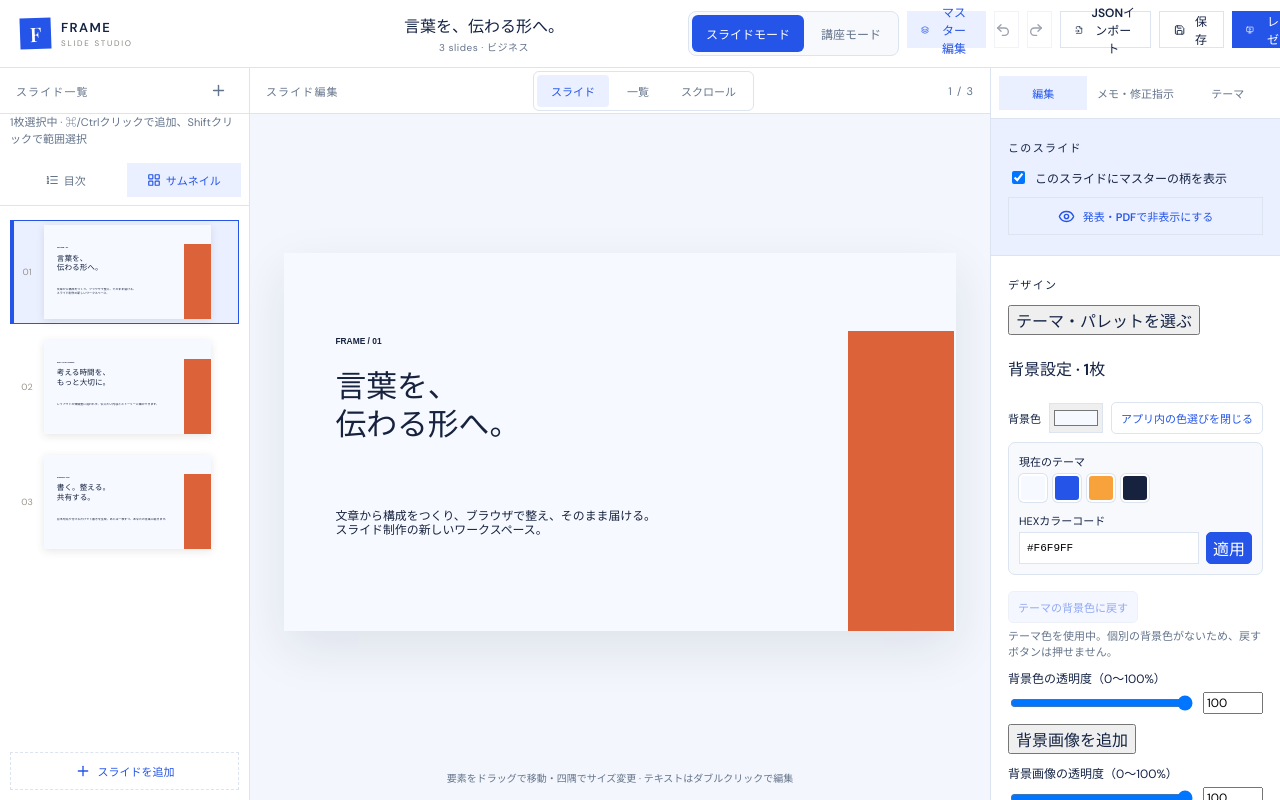
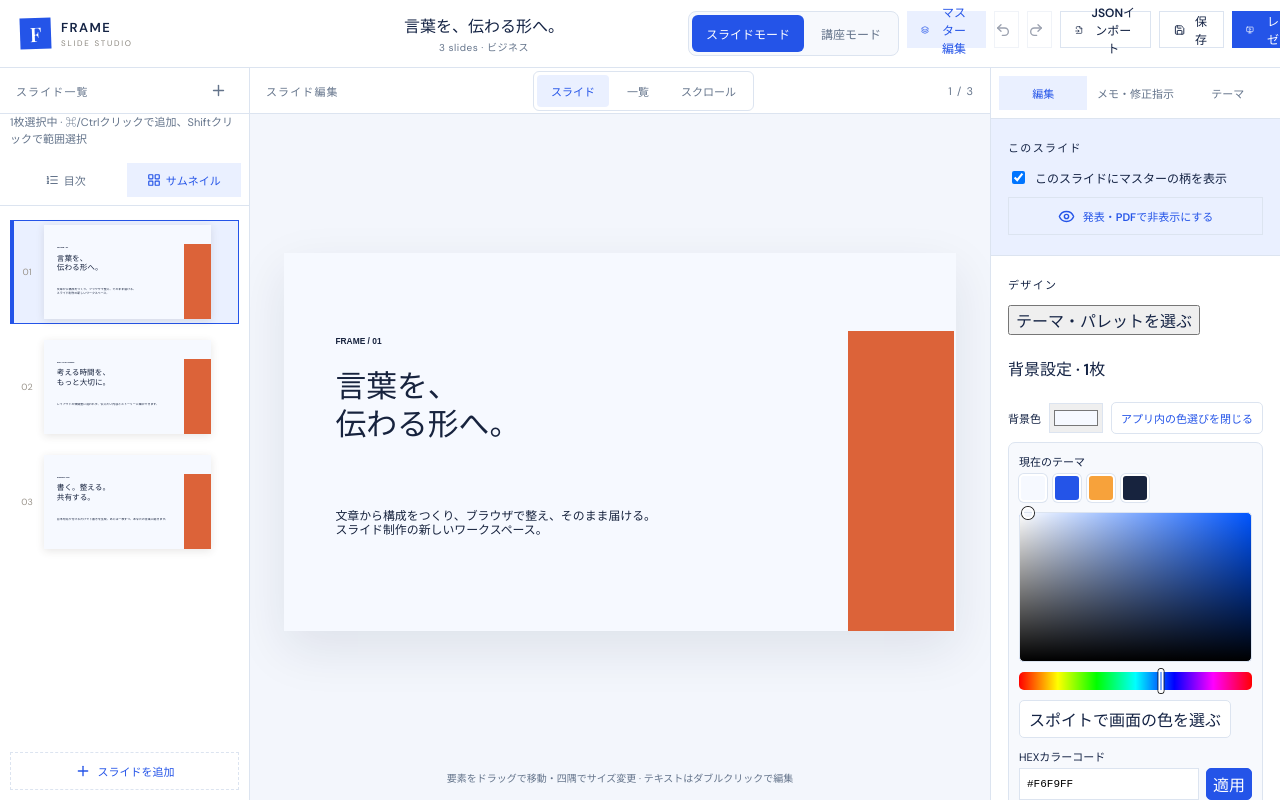
Before and after one commit to miranova-studio/ai-slide-studio, a React (Vite) app: page / in a window 1280 px wide. Both pictures are taken after a click on the button "アプリ内で色を選ぶ". Built offline with nearby package versions, Linux system fonts and the light colour scheme.

Commit message:
Add detailed color picker and grouped color history

```diff
--- a/src/App.tsx
+++ b/src/App.tsx
@@ -386,6 +386,7 @@ export default function App() {
   const [selectedSlideIds, setSelectedSlideIds] = useState<string[]>([defaultDeck.slides[0].id]);
   const selectionAnchorId = useRef(defaultDeck.slides[0].id);
   const backgroundGestureRef = useRef<{ before: Deck; recorded: boolean } | null>(null);
+  const shapeColorGestureRef = useRef<{ before: Deck; recorded: boolean } | null>(null);
   const multiSlideViewRef = useRef<HTMLDivElement>(null);
   const [applyAllOpen, setApplyAllOpen] = useState(false);
   const [includeHidden, setIncludeHidden] = useState(false);
@@ -1538,10 +1539,24 @@ export default function App() {
             ?.elements
     )?.find((element) => element.id === id);
     if (current?.type !== "shape" || current.style[key] === value) return;
-    updateElement(id, {
-      style: { ...current.style, [key]: value },
-    } as Partial<ShapeElement>);
-  }
+    const gesture = shapeColorGestureRef.current;
+    if (gesture && !gesture.recorded) {
+      pushHistory(gesture.before);
+      gesture.recorded = true;
+    }
+    if (gesture) {
+      const before = deckRef.current;
+      const patch = { style: { ...current.style, [key]: value } };
+      const next = masterMode
+        ? { ...before, masterElements: before.masterElements.map((item) => item.id === id ? { ...item, ...patch } as SlideElement : item) }
+        : { ...before, slides: before.slides.map((slide) => slide.id === activeId ? { ...slide, elements: slide.elements.map((item) => item.id === id ? { ...item, ...patch } as SlideElement : item) } : slide) };
+      showDeck({ ...next, updatedAt: new Date().toISOString() });
+    } else updateElement(id, { style: { ...current.style, [key]: value } } as Partial<ShapeElement>);
+  }
+  function beginShapeColorGesture() {
+    if (!shapeColorGestureRef.current) shapeColorGestureRef.current = { before: deckRef.current, recorded: false };
+  }
+  function endShapeColorGesture() { shapeColorGestureRef.current = null; }
 
   function startGesture(
     event: React.PointerEvent<HTMLElement>,
@@ -2415,6 +2430,8 @@ export default function App() {
                           recentColors={recentColors}
                           onColorChange={(color) => updateShapeColor(selected.id, "fill", color)}
                           onRememberColor={rememberColor}
+                          onNativeBegin={beginShapeColorGesture}
+                          onNativeEnd={endShapeColorGesture}
                         />
                         <ColorChooser
                           label="枠線色"
@@ -2424,6 +2441,8 @@ export default function App() {
                           recentColors={recentColors}
                           onColorChange={(color) => updateShapeColor(selected.id, "stroke", color)}
                           onRememberColor={rememberColor}
+                          onNativeBegin={beginShapeColorGesture}
+                          onNativeEnd={endShapeColorGesture}
                         />
                         <label className="stroke-width-field">
                           枠線の太さ (0–20)
--- /dev/null
+++ b/src/colorMath.ts
@@ -0,0 +1,20 @@
+export function hsvToHex(h: number, s: number, v: number): string {
+  const f = (n: number) => {
+    const k = (n + h / 60) % 6;
+    return Math.round((v - v * s * Math.max(Math.min(k, 4 - k, 1), 0)) * 255);
+  };
+  return `#${[f(5), f(3), f(1)].map((n) => n.toString(16).padStart(2, "0")).join("")}`.toUpperCase();
+}
+
+export function hexToHsv(hex: string): [number, number, number] {
+  const [r, g, b] = [1, 3, 5].map((offset) => parseInt(hex.slice(offset, offset + 2), 16) / 255);
+  const max = Math.max(r, g, b), min = Math.min(r, g, b), d = max - min;
+  let h = 0;
+  if (d) {
+    if (max === r) h = ((g - b) / d) % 6;
+    else if (max === g) h = (b - r) / d + 2;
+    else h = (r - g) / d + 4;
+    h = (h * 60 + 360) % 360;
+  }
+  return [h, max === 0 ? 0 : d / max, max];
+}
--- a/src/components/ColorChooser.tsx
+++ b/src/components/ColorChooser.tsx
@@ -1,5 +1,6 @@
-import { useEffect, useState } from "react";
+import { useEffect, useRef, useState } from "react";
 import { normalizeHexColor } from "../colors";
+import { hexToHsv, hsvToHex } from "../colorMath";
 
 export type ColorChoice = { label: string; color: string };
 
@@ -43,6 +44,9 @@ export function ColorChooser({
 }: Props) {
   const [open, setOpen] = useState(false);
   const [draft, setDraft] = useState(value);
+  const dragging = useRef(false);
+  const [eyeDropperAvailable] = useState(() => typeof window !== "undefined" && "EyeDropper" in window);
+  const [h, s, v] = hexToHsv(normalizeHexColor(value) || "#000000");
   useEffect(() => setDraft(value), [value]);
   const validDraft = normalizeHexColor(draft);
   const choose = (color: string) => {
@@ -52,6 +56,29 @@ export function ColorChooser({
     onRememberColor(normalized);
     setDraft(normalized);
   };
+  const move = (event: React.PointerEvent<HTMLDivElement>, kind: "square" | "hue") => {
+    const bounds = event.currentTarget.getBoundingClientRect();
+    const x = Math.max(0, Math.min(1, (event.clientX - bounds.left) / bounds.width));
+    const y = Math.max(0, Math.min(1, (event.clientY - bounds.top) / bounds.height));
+    onColorChange(kind === "hue" ? hsvToHex(x * 360, s, v) : hsvToHex(h, x, 1 - y));
+  };
+  const pointer = (kind: "square" | "hue") => ({
+    onPointerDown: (event: React.PointerEvent<HTMLDivElement>) => {
+      dragging.current = true;
+      event.currentTarget.setPointerCapture(event.pointerId);
+      onNativeBegin?.();
+      move(event, kind);
+    },
+    onPointerMove: (event: React.PointerEvent<HTMLDivElement>) => { if (dragging.current) move(event, kind); },
+    onPointerUp: (event: React.PointerEvent<HTMLDivElement>) => {
+      if (!dragging.current) return;
+      dragging.current = false;
+      onNativeEnd?.();
+      onRememberColor(hsvToHex(...hexToHsv(normalizeHexColor(value) || "#000000")));
+      event.currentTarget.releasePointerCapture(event.pointerId);
+    },
+    onPointerCancel: () => { dragging.current = false; onNativeEnd?.(); },
+  });
   return <div className="app-color-field">
     <div className="app-color-field-top">
       <label>{label}
@@ -73,6 +100,20 @@ export function ColorChooser({
       <Swatches title="現在のテーマ" colors={themeColors} onChoose={choose} />
       <Swatches title="MIRANOVAパレット" colors={miranovaColors} onChoose={choose} />
       <Swatches title="最近使った色" colors={recentColors.map((color) => ({ label: color, color }))} onChoose={choose} />
+      <div className="app-color-detail">
+        <div className="app-color-square" role="slider" aria-label="鮮やかさと明るさ" aria-valuenow={Math.round(v * 100)} tabIndex={0} style={{ backgroundColor: hsvToHex(h, 1, 1) }} {...pointer("square") }>
+          <span className="app-color-square-marker" style={{ left: `${s * 100}%`, top: `${(1 - v) * 100}%` }} />
+        </div>
+        <div className="app-color-hue" role="slider" aria-label="色相" aria-valuemin={0} aria-valuemax={360} aria-valuenow={Math.round(h)} tabIndex={0} {...pointer("hue")}>
+          <span className="app-color-hue-marker" style={{ left: `${h / 3.6}%` }} />
+        </div>
+        {eyeDropperAvailable && <button type="button" onClick={async () => {
+          try {
+            const EyeDropperClass = (window as unknown as { EyeDropper: new () => { open: () => Promise<{ sRGBHex: string }> } }).EyeDropper;
+            choose((await new EyeDropperClass().open()).sRGBHex);
+          } catch { /* User canceled or the browser refused the request. */ }
+        }}>スポイトで画面の色を選ぶ</button>}
+      </div>
       <div className="app-color-hex">
         <label>HEXカラーコード
           <input
--- a/src/styles.css
+++ b/src/styles.css
@@ -1414,6 +1414,12 @@ textarea:focus-visible,
 .app-color-hex button { height: 32px; border: 1px solid var(--ui-primary); border-radius: 5px; background: var(--ui-primary); color: white; cursor: pointer; }
 .app-color-hex button:disabled { opacity: 0.45; cursor: not-allowed; }
 .app-color-picker p[role="alert"] { margin: 6px 0 0; color: var(--ui-danger); font-size: 10px; }
+.app-color-detail { display: grid; gap: 10px; margin: 10px 0; }
+.app-color-square { position: relative; height: 150px; cursor: crosshair; touch-action: none; background-image: linear-gradient(to top, #000, transparent), linear-gradient(to right, #fff, transparent); border: 1px solid var(--ui-border); border-radius: 5px; }
+.app-color-square-marker { position: absolute; width: 12px; height: 12px; border: 2px solid white; box-shadow: 0 0 0 1px #222; border-radius: 50%; transform: translate(-50%, -50%); pointer-events: none; }
+.app-color-hue { position: relative; height: 18px; cursor: crosshair; touch-action: none; border-radius: 5px; background: linear-gradient(to right, red, yellow, lime, cyan, blue, magenta, red); }
+.app-color-hue-marker { position: absolute; top: -3px; height: 24px; width: 5px; border: 2px solid white; box-shadow: 0 0 0 1px #222; border-radius: 3px; transform: translateX(-50%); pointer-events: none; }
+.app-color-detail > button { justify-self: start; border: 1px solid var(--ui-border); border-radius: 5px; padding: 6px 9px; background: white; cursor: pointer; }
 .reset-background-button {
   border: 1px solid var(--ui-border);
   border-radius: 5px;
```
